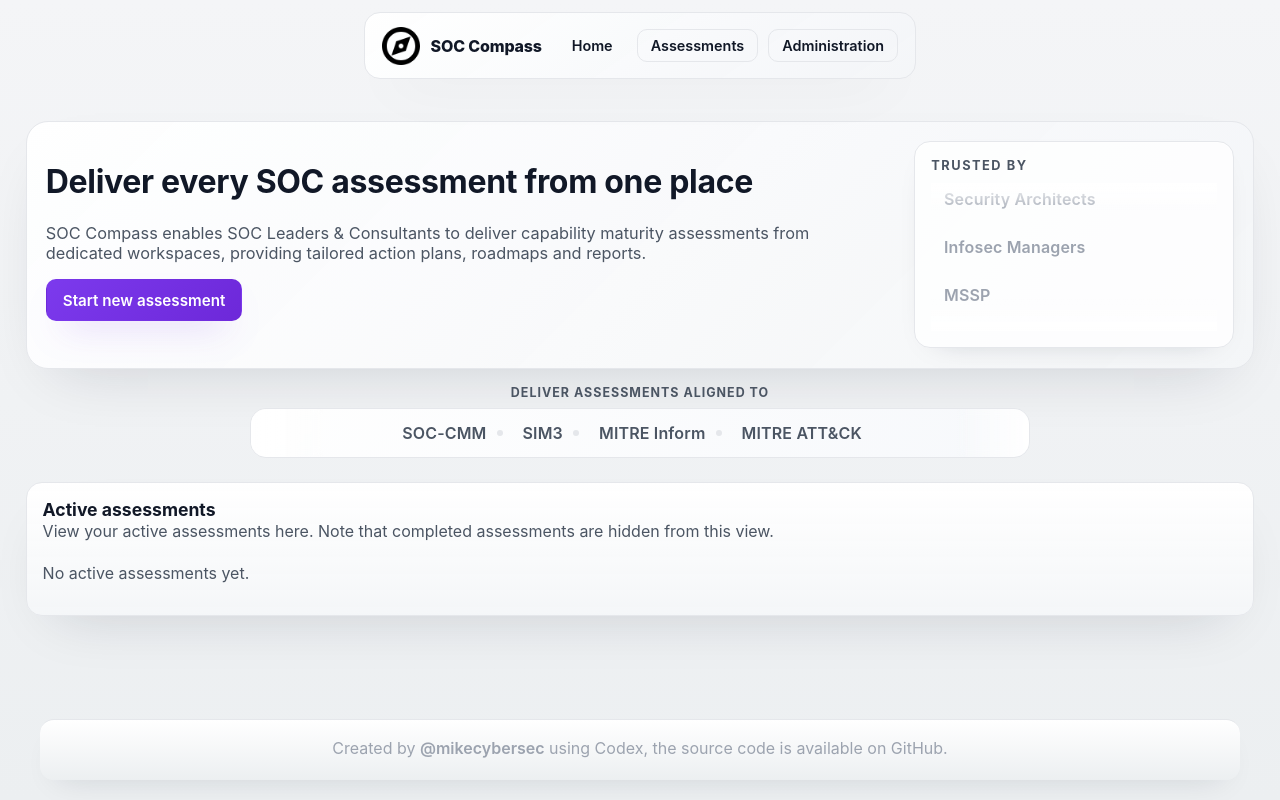
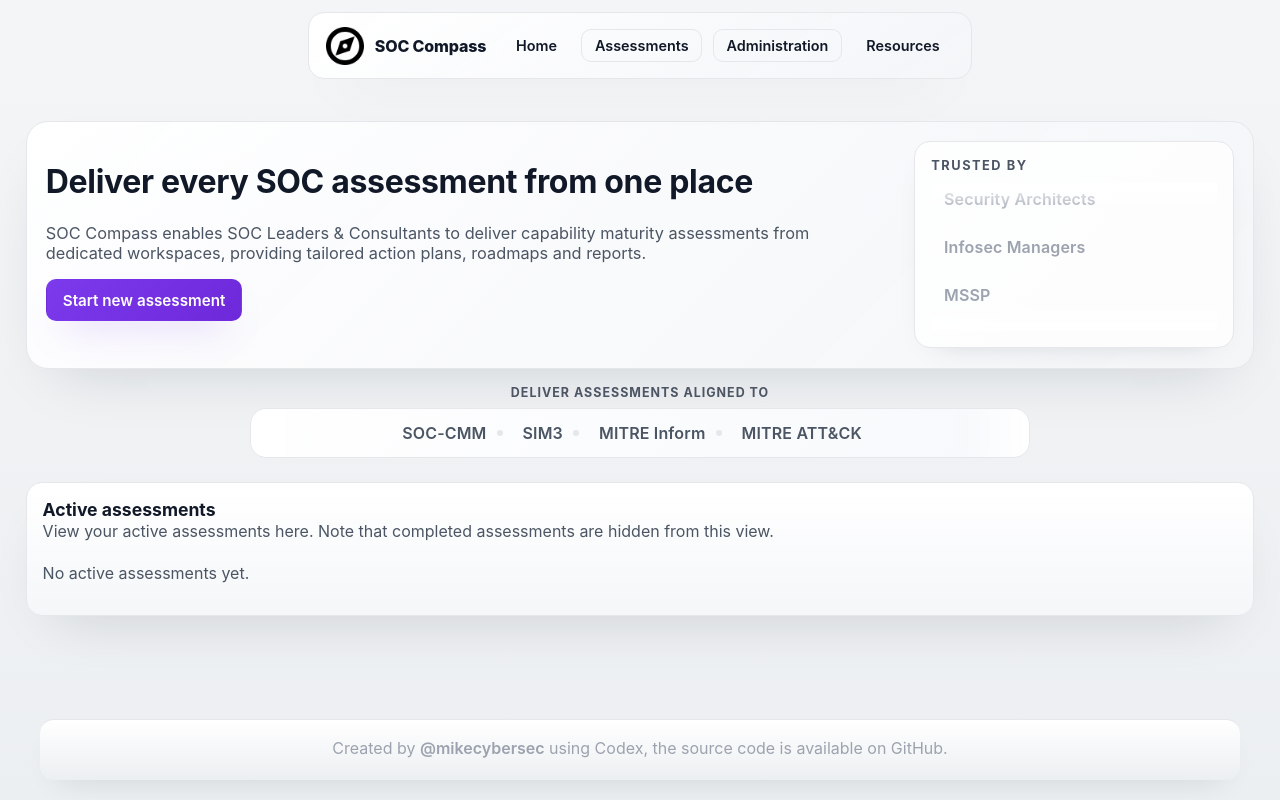
Before and after one commit to mikecybersec/SOC-Compass, a React (Vite) app in the folder soc-improvement-app/: page / in a window 1280 px wide. Built offline with nearby package versions, Linux system fonts and the light colour scheme.

Commit message:
Add Resources link to navbar

```diff
--- a/soc-improvement-app/src/components/Navbar.jsx
+++ b/soc-improvement-app/src/components/Navbar.jsx
@@ -59,6 +59,13 @@ const Navbar = ({
             </Button>
           </div>
         </div>
+        <Button
+          variant="ghost"
+          size="sm"
+          onClick={() => window.open('https://github.com/mikecybersec', '_blank', 'noreferrer')}
+        >
+          Resources
+        </Button>
       </nav>
     </header>
   );
```
